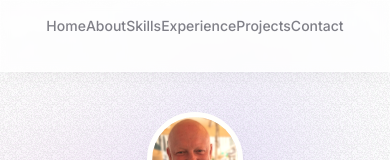
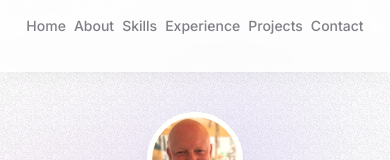
Before and after one commit to cliffrc/a.cliffrc.nl, a Next.js app: page / in a window 390 px wide. Shown: the top 160 px of the page. Built offline with nearby package versions, Linux system fonts and the light colour scheme; no server answers.

Commit message:
fix: navbar item gap spacing

```diff
--- a/src/components/Navbar.tsx
+++ b/src/components/Navbar.tsx
@@ -8,7 +8,7 @@ const Navbar = () => {
     <header className="relative z-[999] mt-16 sm:mt-10">
       <div className="fixed left-1/2 top-0 h-[4.5rem] w-full -translate-x-1/2 rounded-none border border-white/40 bg-white/80 shadow-lg shadow-black/[0.03] backdrop-blur-sm  dark:border-black/40 dark:bg-gray-950/75 sm:top-6  sm:h-[3.25rem] sm:w-[36rem] sm:rounded-full"></div>
       <nav className="fixed left-1/2 top-[0.15rem] flex h-12 -translate-x-1/2 py-2 sm:top-[1.7rem] sm:py-0">
-        <ul className="flex w-[22rem] flex-wrap items-center justify-center gap-y-1 text-sm font-medium text-zinc-500/90 sm:w-[initial] sm:flex-nowrap sm:gap-5">
+        <ul className="flex w-[22rem] flex-wrap items-center justify-center gap-x-2 gap-y-4 text-sm font-medium text-zinc-500/90 sm:w-[initial] sm:flex-nowrap sm:gap-5">
           {navLinks.map((navlink) => (
             <li
               key={navlink.hash}
```
